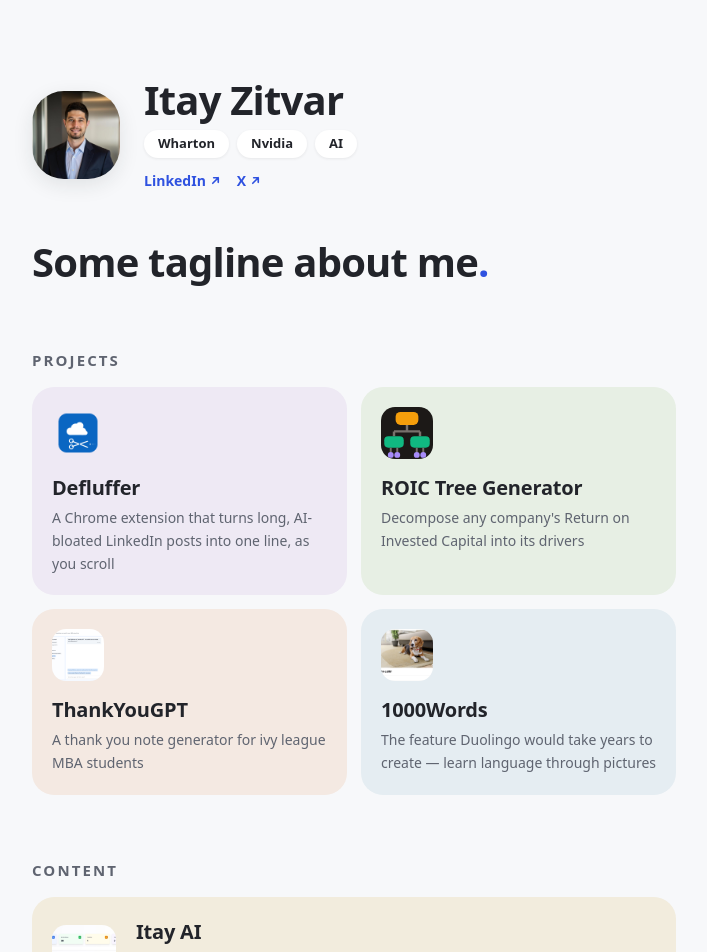
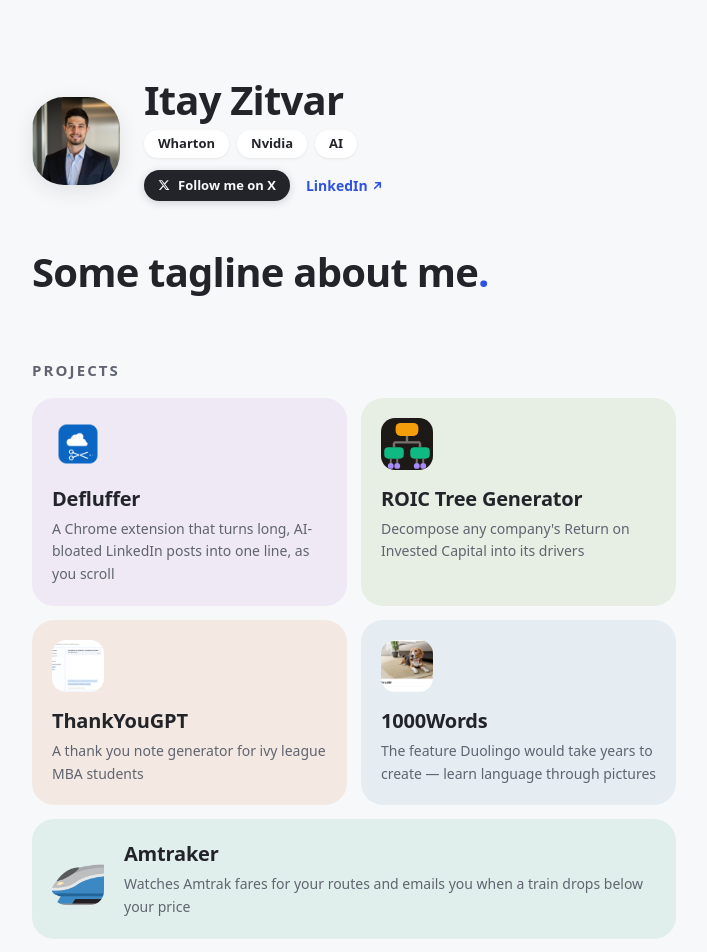
Before and after one commit to itayzit/zitvar-ai, a Next.js app: page / in a window 1280 px wide. Shown: the top 952 px of the page, without its empty margins (286-993 px from the left). Built offline with nearby package versions, Linux system fonts and the light colour scheme; a web font is replaced by a local one.

Commit message:
Add Amtraker project and X follow pill
Co-Authored-By: Claude Fable 5 <noreply@anthropic.com>

```diff
--- a/src/app/globals.css
+++ b/src/app/globals.css
@@ -12,6 +12,7 @@
   --color-card-peach: #f4e9e2;
   --color-card-sky: #e5edf2;
   --color-card-butter: #f2ecdd;
+  --color-card-mint: #e0efec;
   --font-sans: var(--font-figtree);
   --font-display: var(--font-gabarito);
 }
--- a/src/components/Hero.tsx
+++ b/src/components/Hero.tsx
@@ -49,19 +49,31 @@ export default function Hero() {
               </span>
             ))}
           </div>
-          <div className="mt-3 flex gap-4">
-            {[
-              { label: "LinkedIn", href: "https://www.linkedin.com/in/itayzitvar/" },
-              { label: "X", href: "https://x.com/itayzit" },
-            ].map((link) => (
+          <div className="mt-3 flex flex-wrap items-center gap-x-4 gap-y-2">
             <a
-                key={link.label}
-                href={link.href}
+              href="https://x.com/itayzit"
+              target="_blank"
+              rel="noopener noreferrer"
+              className="inline-flex items-center gap-2 whitespace-nowrap rounded-full bg-foreground px-3.5 py-1.5 text-[13px] font-semibold text-background shadow-[0_2px_8px_rgba(34,36,42,0.18)] transition-[transform,box-shadow] duration-150 ease-out hover:-translate-y-0.5 hover:shadow-[0_5px_14px_rgba(34,36,42,0.22)] active:scale-[0.96] motion-reduce:transition-none motion-reduce:hover:translate-y-0"
+            >
+              <svg
+                aria-hidden="true"
+                width="12"
+                height="12"
+                viewBox="0 0 24 24"
+                fill="currentColor"
+              >
+                <path d="M18.244 2.25h3.308l-7.227 8.26 8.502 11.24H16.17l-5.214-6.817L4.99 21.75H1.68l7.73-8.835L1.254 2.25H8.08l4.713 6.231zm-1.161 17.52h1.833L7.084 4.126H5.117z" />
+              </svg>
+              Follow me on X
+            </a>
+            <a
+              href="https://www.linkedin.com/in/itayzitvar/"
               target="_blank"
               rel="noopener noreferrer"
               className="inline-flex items-center gap-1 text-[14px] font-semibold text-accent hover:underline hover:underline-offset-4"
             >
-                {link.label}
+              LinkedIn
               <svg
                 aria-hidden="true"
                 width="11"
@@ -76,7 +88,6 @@ export default function Hero() {
                 <path d="M3 9L9 3M4 3h5v5" />
               </svg>
             </a>
-            ))}
           </div>
         </div>
       </div>
--- a/src/components/Projects.tsx
+++ b/src/components/Projects.tsx
@@ -3,7 +3,16 @@
 import { motion } from "framer-motion";
 import Image from "next/image";
 
-const projects = [
+type Project = {
+  name: string;
+  href: string;
+  thumbnail: string;
+  description: string;
+  tint: string;
+  wide?: boolean;
+};
+
+const projects: Project[] = [
   {
     name: "Defluffer",
     href: "https://itayzit.github.io/defluffer/",
@@ -35,6 +44,15 @@ const projects = [
       "The feature Duolingo would take years to create — learn language through pictures",
     tint: "bg-card-sky",
   },
+  {
+    name: "Amtraker",
+    href: "https://amtraker.vercel.app/",
+    thumbnail: "/amtraker.png",
+    description:
+      "Watches Amtrak fares for your routes and emails you when a train drops below your price",
+    tint: "bg-card-mint",
+    wide: true,
+  },
 ];
 
 export default function Projects() {
@@ -59,7 +77,7 @@ export default function Projects() {
             href={project.href}
             target="_blank"
             rel="noopener noreferrer"
-            className={`${project.tint} flex flex-col gap-3.5 rounded-[22px] p-5 transition-[transform,box-shadow] duration-150 ease-out hover:-translate-y-[3px] hover:shadow-[0_12px_32px_rgba(34,36,42,0.10)] active:scale-[0.97] motion-reduce:transition-none motion-reduce:hover:translate-y-0`}
+            className={`${project.tint} ${project.wide ? "sm:col-span-2 sm:flex-row sm:items-center sm:gap-5" : ""} flex flex-col gap-3.5 rounded-[22px] p-5 transition-[transform,box-shadow] duration-150 ease-out hover:-translate-y-[3px] hover:shadow-[0_12px_32px_rgba(34,36,42,0.10)] active:scale-[0.97] motion-reduce:transition-none motion-reduce:hover:translate-y-0`}
             initial={{ opacity: 0, y: 8 }}
             animate={{ opacity: 1, y: 0 }}
             transition={{ duration: 0.4, delay: 1.1 + i * 0.08 }}
```
Also changed, not shown: public/amtraker.png (added). Lines whose indentation alone changed are shown as unchanged.
